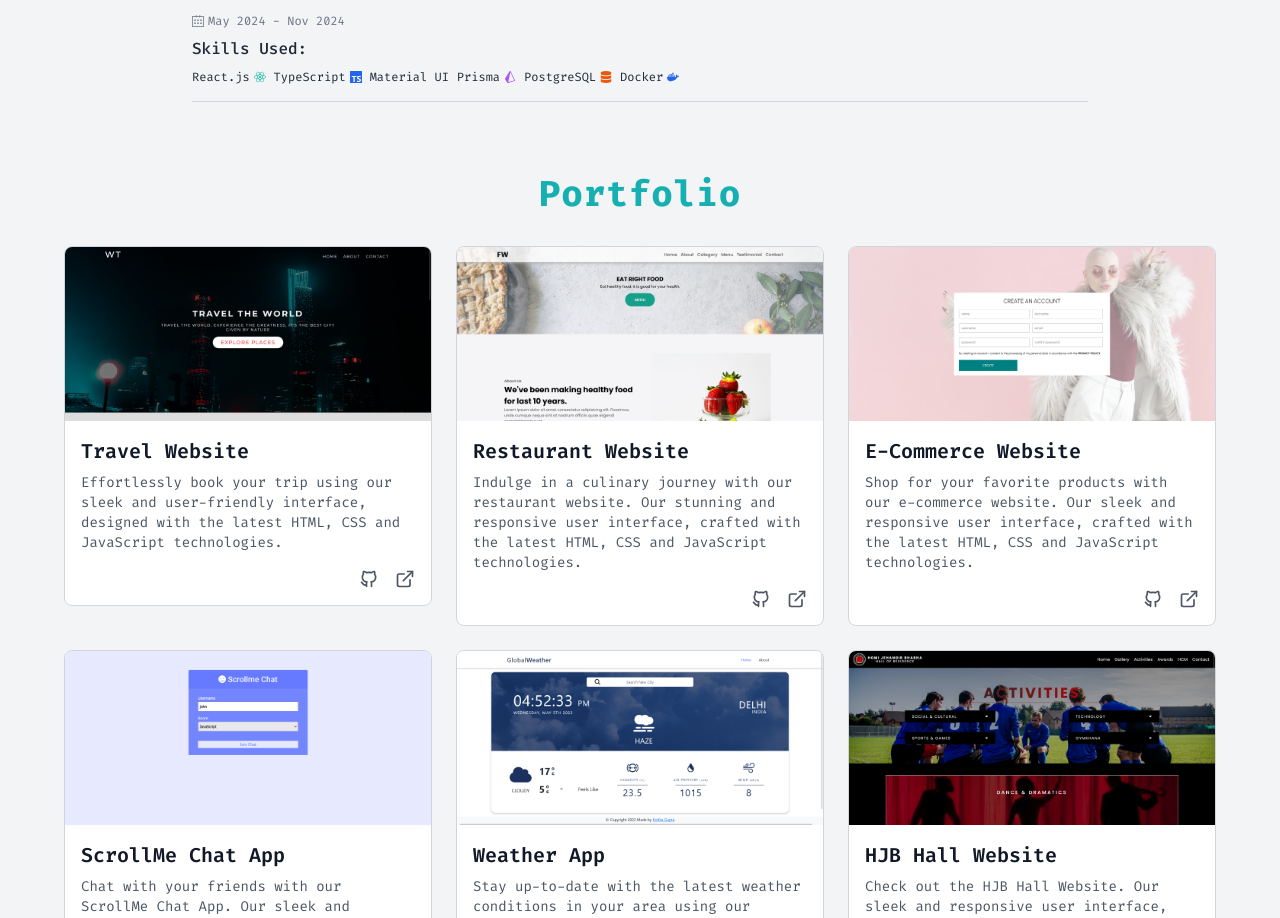
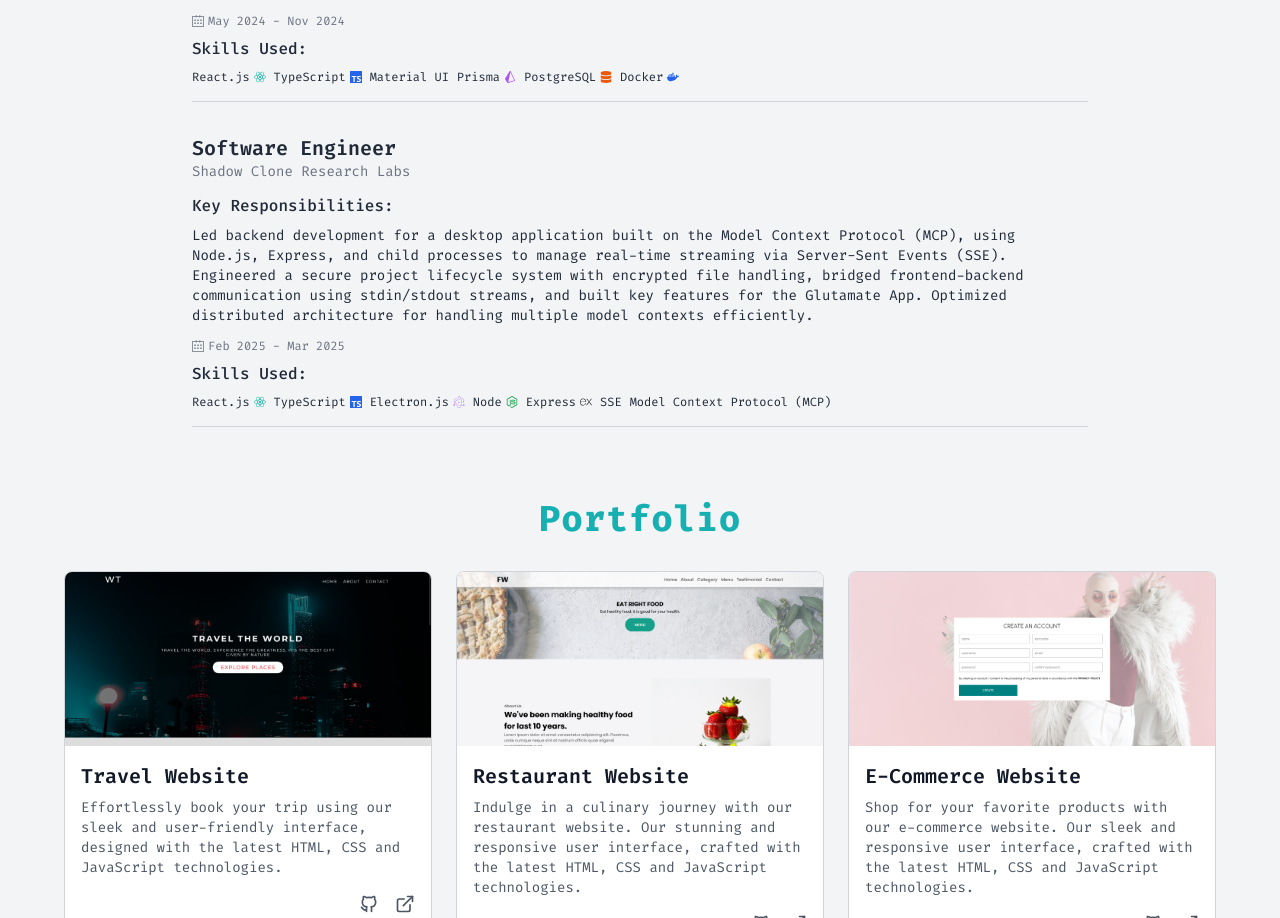
Before and after one commit to saurabhbakolia/Portfolio-Website, a React (Create React App) app: page / in a window 1280 px wide. Shown: the part 3586-4504 px from the top of the page. Built offline with nearby package versions, Linux system fonts and the light colour scheme.

Commit message:
feat: add new work experience entry

```diff
--- a/src/data/experience.js
+++ b/src/data/experience.js
@@ -31,7 +31,7 @@ import {
     SiJsonwebtokens,
     SiJavascript,
     SiPhp,
-    SiPrisma ,
+    SiPrisma,
     SiExpress,
     SiTailwindcss,
     SiJquery,
@@ -42,7 +42,8 @@ import {
     SiNextdotjs,
     SiMaterialui,
     SiRedux,
-    SiApache
+    SiApache,
+    SiElectron,
 } from 'react-icons/si';
 
 const experience = [
@@ -153,6 +154,22 @@ const experience = [
             { name: "Docker", icon: <FaDocker className='text-blue-600 text-xs' /> },
         ],
     },
+    {
+        id: 9,
+        title: "Software Engineer",
+        company: "Shadow Clone Research Labs",
+        date: "Feb 2025 - Mar 2025",
+        description: "Led backend development for a desktop application built on the Model Context Protocol (MCP), using Node.js, Express, and child processes to manage real-time streaming via Server-Sent Events (SSE). Engineered a secure project lifecycle system with encrypted file handling, bridged frontend-backend communication using stdin/stdout streams, and built key features for the Glutamate App. Optimized distributed architecture for handling multiple model contexts efficiently.",
+        skills: [
+            { name: "React.js", icon: <FaReact className='text-teal-500 text-xs' /> },
+            { name: "TypeScript", icon: <SiTypescript className='text-blue-600 text-xs' /> },
+            { name: "Electron.js", icon: <SiElectron className='text-purple-500 text-xs' /> },
+            { name: "Node", icon: <FaNodeJs className='text-green-600 text-xs' /> },
+            { name: "Express", icon: <SiExpress className='text-black text-xs' /> },
+            { name: "SSE", icon: null },
+            { name: "Model Context Protocol (MCP)", icon: null },
+        ],
+    },
 ];
 
 export default experience;
```
